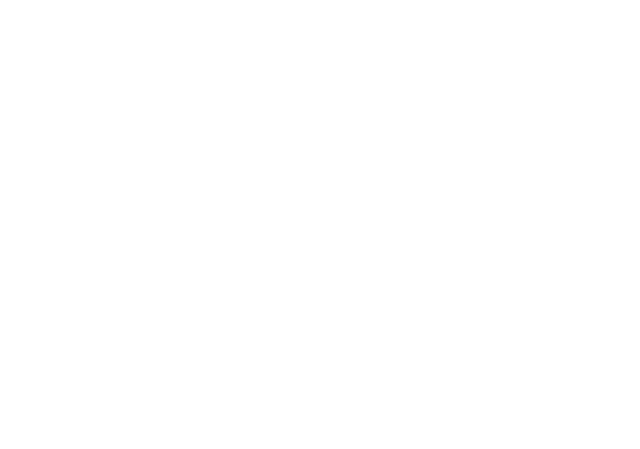
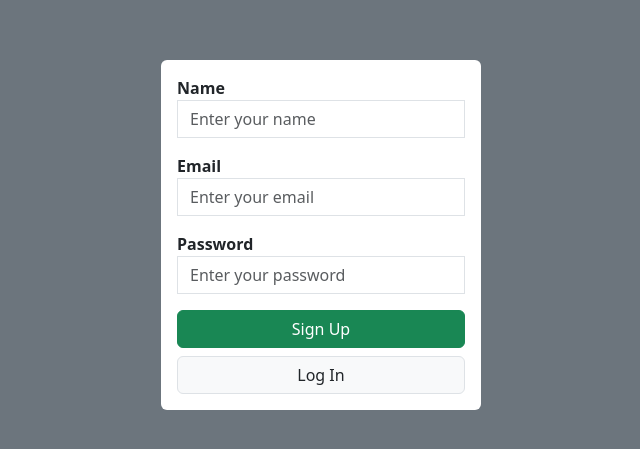
Before and after one commit to MaxZar24/web-docker-app, a React (Create React App) app in the folder frontend/: page /signup in a window 1280 px wide. Shown: the part 165-614 px from the top of the page, without its empty margins (319-959 px from the left). Built offline with nearby package versions, Linux system fonts and the light colour scheme.

Commit message:
login, signup, home pages

```diff
--- a/frontend/package.json
+++ b/frontend/package.json
@@ -12,8 +12,10 @@
   "author": "",
   "license": "ISC",
   "dependencies": {
+    "bootstrap": "^5.3.2",
     "react": "^18.2.0",
     "react-dom": "^18.2.0",
+    "react-router-dom": "^6.20.1",
     "react-scripts": "^5.0.1"
   },
   "browserslist": {
--- a/frontend/src/App.js
+++ b/frontend/src/App.js
@@ -1,9 +1,19 @@
-function App() {
+import { Route, BrowserRouter as Router } from 'react-router-dom';
+import { Routes } from 'react-router-dom'; // Use Routes instead of Switch
+import Login from "./pages/Login";
+import Signup from "./pages/Signup";
+import Home from "./pages/Home";
+
+const App = () => {
     return (
-        <div className="App">
-
-        </div>
-    )
-}
+        <Router>
+            <Routes>
+                <Route path="/" element={<Home />} />
+                <Route path="/login" element={<Login />} />
+                <Route path="/signup" element={<Signup />} />
+            </Routes>
+        </Router>
+    );
+};
 
 export default App;
--- a/frontend/src/index.js
+++ b/frontend/src/index.js
@@ -1,4 +1,5 @@
 import ReactDOM from 'react-dom/client';
+import 'bootstrap/dist/css/bootstrap.min.css';
 import App from './App';
 
 const root = ReactDOM.createRoot(document.getElementById('root'));
--- /dev/null
+++ b/frontend/src/pages/Home.js
@@ -0,0 +1,101 @@
+import React, { useState } from 'react';
+
+const Home = () => {
+    const [page, setPage] = useState('orders');
+    const [username, setUsername] = useState('blablabla');
+    const [password, setPassword] = useState('12345678');
+
+    const changeUsername = () => {
+        alert('Username has been changed');
+    };
+
+    const changePassword = () => {
+        alert('Password has been changed');
+    };
+
+    return (
+        <div className="d-flex flex-column justify-content-center align-items-center bg-secondary vh-100">
+            <div>
+                <div className="btn-group w-100">
+                    <button
+                        onClick={() => setPage('profile')}
+                        className={`btn btn-primary rounded-bottom-0 ${page === 'profile' ? 'active' : ''}`}
+                    >
+                        Profile
+                    </button>
+                    <button
+                        onClick={() => setPage('orders')}
+                        className={`btn btn-primary rounded-bottom-0 ${page === 'orders' ? 'active' : ''}`}
+                    >
+                        Orders
+                    </button>
+
+                </div>
+
+                {page === 'profile' ? (
+                    <div className="bg-white p-3 rounded-bottom">
+                        <h1>Profile</h1>
+                        <div><span className='fw-bold'>Email: </span>example@gmail.com</div>
+                        <div>
+                            <label className="fw-bold">Username: </label>
+                            <input
+                                type="text"
+                                value={username}
+                                onChange={(e) => setUsername(e.target.value)}
+                                id="email"
+                                name="email"
+                                className="form-control mb-3"
+                            />
+                            <button className="btn btn-secondary mb-3" onClick={changeUsername}>
+                                Change username
+                            </button>
+                        </div>
+                        <div>
+                            <label className="fw-bold">Password: </label>
+                            <input
+                                type="password"
+                                value={password}
+                                onChange={(e) => setPassword(e.target.value)}
+                                id="password"
+                                name="password"
+                                className="form-control mb-3"
+                            />
+                            <button className="btn btn-secondary mb-2" onClick={changePassword}>
+                                Change password
+                            </button>
+                        </div>
+                    </div>
+                ) : (
+                    <div className="bg-white p-3 rounded-bottom">
+                        <h1>Orders</h1>
+                        <table className="table">
+                            <thead>
+                            <tr>
+                                <th scope="col">ID</th>
+                                <th scope="col">Name</th>
+                                <th scope="col">Date</th>
+                                <th scope="col">Category</th>
+                                <th scope="col">Price</th>
+                                <th scope="col">Amount</th>
+                            </tr>
+                            </thead>
+                            <tbody>
+                            <tr>
+                                <th scope="row">1</th>
+                                <td>Pen</td>
+                                <td>25.11.2023</td>
+                                <td>Stationery</td>
+                                <td>5$</td>
+                                <td>10</td>
+                            </tr>
+                            </tbody>
+                        </table>
+                    </div>
+                )}
+            </div>
+
+        </div>
+    );
+};
+
+export default Home;
--- /dev/null
+++ b/frontend/src/pages/Login.js
@@ -0,0 +1,27 @@
+// Login.js
+import React from 'react';
+import {Link} from "react-router-dom";
+
+const Login = () => {
+    return <div className="d-flex justify-content-center align-items-center bg-secondary vh-100">
+        <div className='bg-white p-3 rounded w-25'>
+            <form>
+                <div className='mb-3'>
+                    <label htmlFor="email"><strong>Email</strong></label>
+                    <input type="email" placeholder="Enter your email" id="email" name="email"
+                            className="form-control rounded-0" />
+                </div>
+
+                <div className='mb-3'>
+                    <label htmlFor="password"><strong>Password</strong></label>
+                    <input type="password" placeholder="Enter your password" id="password" name="password"
+                           className="form-control rounded-0" />
+                </div>
+                <button className="btn btn-success w-100 mb-2">Log In</button>
+                <Link to="/signup" className="btn btn-default border w-100 bg-light rounded-0 text-decoration-none">Create Account</Link>
+            </form>
+        </div>
+    </div>
+};
+
+export default Login;
--- /dev/null
+++ b/frontend/src/pages/Signup.js
@@ -0,0 +1,31 @@
+// Signup.js
+import {Link} from "react-router-dom";
+
+import React from 'react';
+
+const Signup = () => {
+    return <div className="d-flex justify-content-center align-items-center bg-secondary vh-100">
+        <div className='bg-white p-3 rounded w-25'>
+            <form>
+                <div className='mb-3'>
+                    <label htmlFor="name"><strong>Name</strong></label>
+                    <input type="text" placeholder="Enter your name" id="name" name="name"
+                           className="form-control rounded-0" />
+                </div>
+                <div className='mb-3'>
+                    <label htmlFor="email"><strong>Email</strong></label>
+                    <input type="email" placeholder="Enter your email" id="email" name="email"
+                           className="form-control rounded-0" />
+                </div>
+                <div className='mb-3'>
+                    <label htmlFor="password"><strong>Password</strong></label>
+                    <input type="password" placeholder="Enter your password" id="pasword" name="password" className="form-control rounded-0" />
+                </div>
+                <button className="btn btn-success w-100 mb-2">Sign Up</button>
+                <Link to="/login" className="btn btn-default border w-100 bg-light">Log In</Link>
+            </form>
+        </div>
+    </div>;
+};
+
+export default Signup;
```
Also changed, not shown: 1 other file (tests, documents, lock files or other folders).
